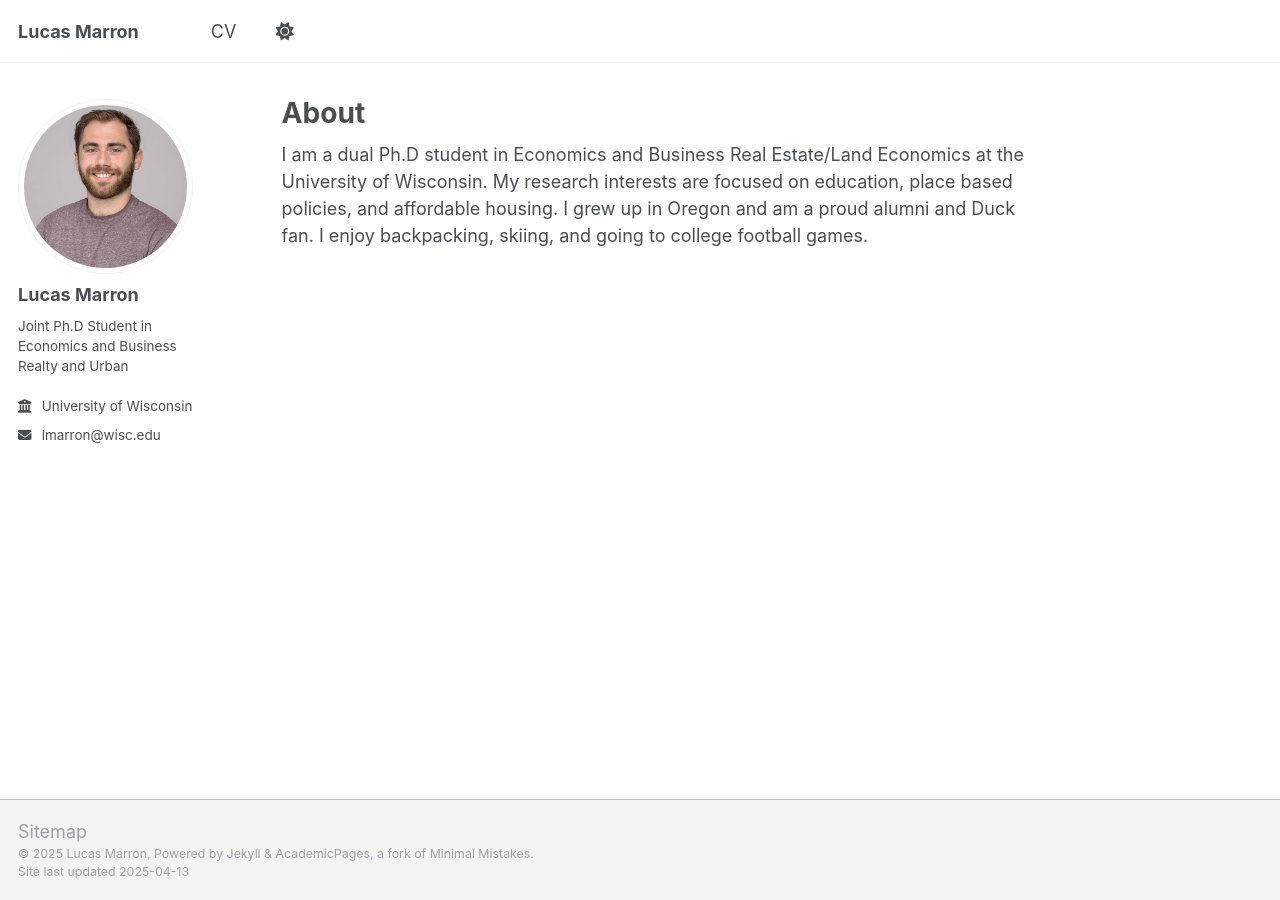
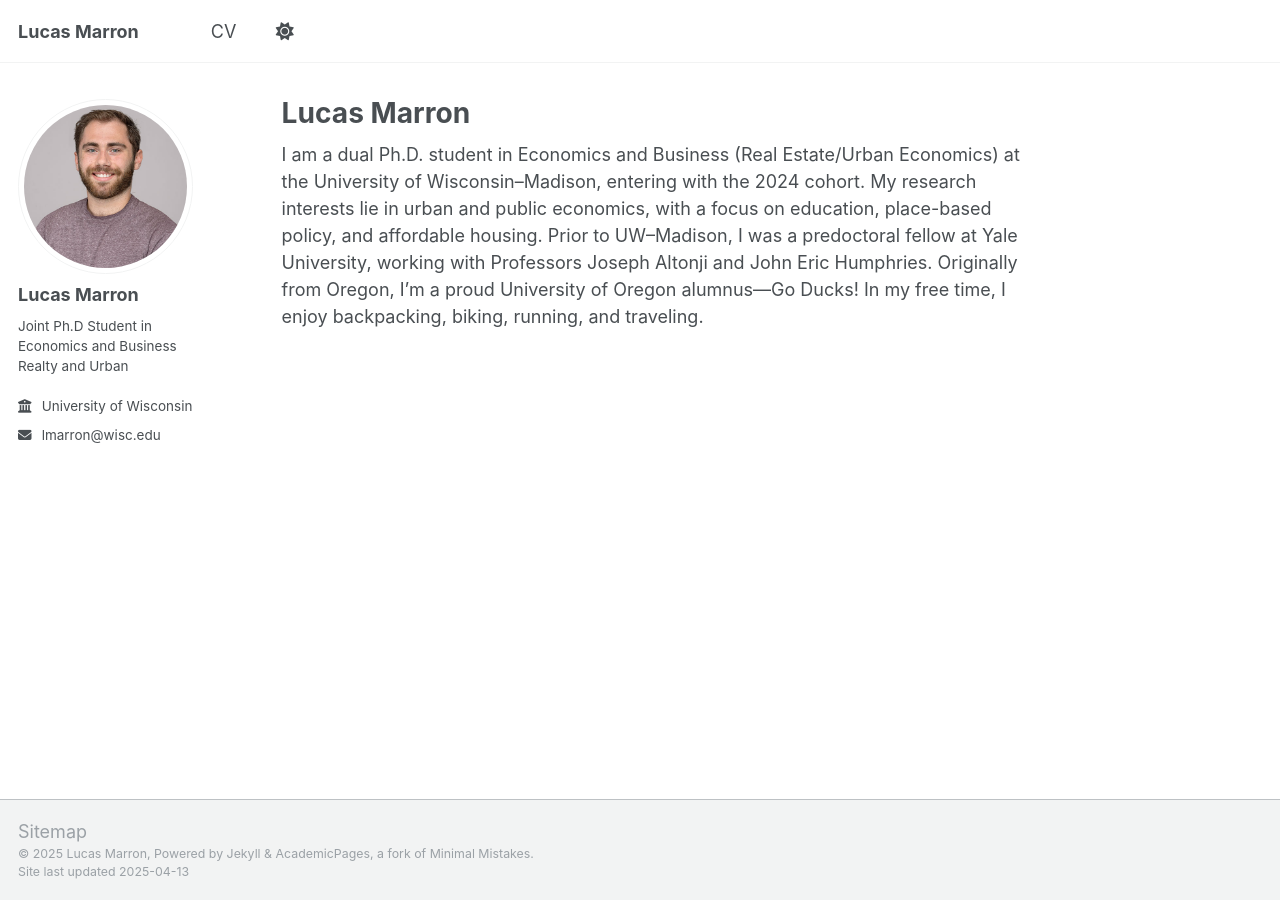
Before and after one commit to lucas-marron/lucas-marron.github.io, a Jekyll site: the page built from _pages/about.md, in a window 1280 px wide. Built offline with Jekyll 4.4.1, drawn with Linux system fonts in a browser that asks for light colours.

Commit message:
new about me

```diff
--- a/_pages/about.md
+++ b/_pages/about.md
@@ -1,10 +1,10 @@
 ---
 permalink: /
-title: "About"
+title: "Lucas Marron"
 author_profile: true
 redirect_from:
   - /about/
   - /about.html
 ---
 
-I am a dual Ph.D student in Economics and Business Real Estate/Land Economics at the University of Wisconsin. My research interests are focused on education, place based policies, and affordable housing. I grew up in Oregon and am a proud alumni and Duck fan. I enjoy backpacking, skiing, and going to college football games.
+I am a dual Ph.D. student in Economics and Business (Real Estate/Urban Economics) at the University of Wisconsin–Madison, entering with the 2024 cohort. My research interests lie in urban and public economics, with a focus on education, place-based policy, and affordable housing. Prior to UW–Madison, I was a predoctoral fellow at Yale University, working with Professors Joseph Altonji and John Eric Humphries. Originally from Oregon, I’m a proud University of Oregon alumnus—Go Ducks! In my free time, I enjoy backpacking, biking, running, and traveling.
```
